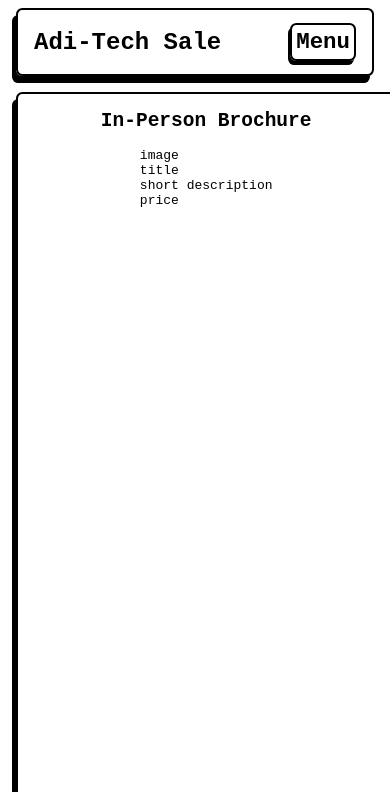
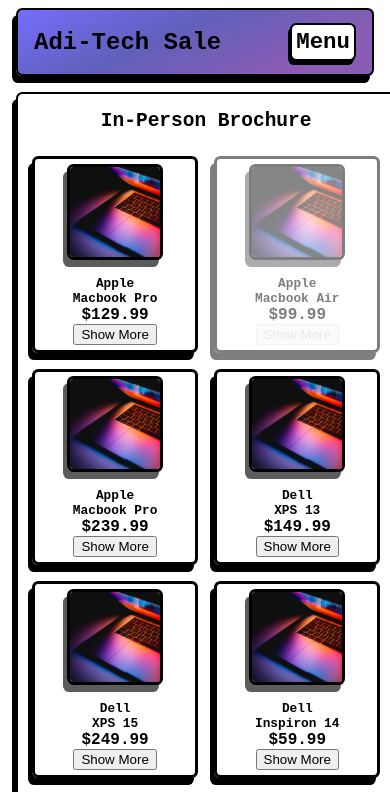
Before and after one commit to Atlessc/web54-tech-sale, a React (Vite) app: page /brochure in a window 390 px wide. Shown: the top 792 px of the page. Built offline with nearby package versions, Linux system fonts and the light colour scheme; the HTML template or start-up script is replaced by a standard one.

Commit message:
almost dont but the mobile view should be ready

```diff
--- /dev/null
+++ b/src/components/ProductList.jsx
@@ -0,0 +1,61 @@
+import React, { useState } from 'react';
+import data from '../data/ProductTest.json';
+import '../styles/ProductList.css'
+
+const ProductList = () => {
+  const [showInfo, setShowInfo] = useState(Array(data.length).fill(false));
+	const [buttonFunc, setButtonFunc] = useState(true);
+
+	const checkAvailability = (quantity) => {
+		if (quantity > 0) {
+			return 'available';
+		} else {
+			return 'unavailable';
+		}
+	};
+
+	const Unavailable = (quantity) =>{
+		if (quantity > 0) {
+			setButtonFunc(true);
+		} else {
+			setButtonFunc(false);
+		}
+	};
+
+
+  const products = data.map((product, index) => {
+    const { id, brand, name, screen, cpu, ram, storage, price, quantity, image } = product;
+    return (
+      <div key={id} className={"product-card "+(checkAvailability(quantity))}>
+        <img src={image} alt={name} />
+        <div className='product-brand'>{brand}</div>
+        <div className='product-name'>{name}</div>
+        <div className='product-price'>${price}</div>
+        {showInfo[index] && (
+          <div className='product-extra-info'>
+            <div className='extra-info-item'><b>CPU:</b> {cpu}</div>
+            <div className='extra-info-item'><b>RAM:</b> {ram}</div>
+            <div className='extra-info-item'><b>Storage:</b> {storage}</div>
+            <div className='extra-info-item'><b>Screen:</b> {screen}"</div>
+            <div className='extra-info-item'><b>Quantity:</b> {quantity}</div>
+          </div>
+        )}
+        <button className={"show-more-button"+(checkAvailability(quantity))} onClick={() => {
+          const newShowInfo = [...showInfo];
+          newShowInfo[index] = !newShowInfo[index];
+          setShowInfo(newShowInfo);
+        }} disabled={quantity<= 0}>
+          {showInfo[index] ? 'Show Less' : 'Show More'}
+        </button>
+      </div>
+    );
+  });
+
+  return (
+    <div className='product-list'>
+      {products}
+    </div>
+  );
+};
+
+export default ProductList;
--- /dev/null
+++ b/src/data/ProductTest.json
@@ -0,0 +1,182 @@
+[
+    {
+        "id": 1,
+        "brand": "Apple",
+        "name": "Macbook Pro",
+        "screen": "13.3",
+        "cpu": "Intel Core i5",
+        "ram": "8GB",
+        "storage": "256GB",
+        "price": 129.99,
+        "quantity": 10,
+        "image": "/online.jpg"
+    },
+    {
+        "id": 2,
+        "brand": "Apple",
+        "name": "Macbook Air",
+        "screen": "13.3",
+        "cpu": "Apple M1",
+        "ram": "8GB",
+        "storage": "512GB",
+        "price": 99.99,
+        "quantity": 0,
+        "image": "/online.jpg"
+    },
+    {
+        "id": 3,
+        "brand": "Apple",
+        "name": "Macbook Pro",
+        "screen": "16",
+        "cpu": "Intel Core i7",
+        "ram": "16GB",
+        "storage": "1TB",
+        "price": 239.99,
+        "quantity": 5,
+        "image": "/online.jpg"
+    },
+    {
+        "id": 4,
+        "brand": "Dell",
+        "name": "XPS 13",
+        "screen": "13.4",
+        "cpu": "Intel Core i7",
+        "ram": "16GB",
+        "storage": "512GB",
+        "price": 149.99,
+        "quantity": 12,
+        "image": "/online.jpg"
+    },
+    {
+        "id": 5,
+        "brand": "Dell",
+        "name": "XPS 15",
+        "screen": "15.6",
+        "cpu": "Intel Core i9",
+        "ram": "32GB",
+        "storage": "1TB",
+        "price": 249.99,
+        "quantity": 8,
+        "image": "/online.jpg"
+    },
+    {
+        "id": 6,
+        "brand": "Dell",
+        "name": "Inspiron 14",
+        "screen": "14",
+        "cpu": "Intel Core i5",
+        "ram": "8GB",
+        "storage": "256GB",
+        "price": 59.99,
+        "quantity": 20,
+        "image":"/online.jpg"
+    },
+    {
+        "id": 7,
+        "brand":"Apple",
+        "name":"iMac",
+        "screen":"27",
+        "cpu":"Intel Core i7",
+        "ram":"16GB",
+        "storage":"512GB",
+        "price": 179.99,
+        "quantity": 10,
+        "image":"/online.jpg"
+    },
+    {
+        "id": 8,
+        "brand":"Apple",
+        "name":"Mac mini",
+        "screen":"None",
+        "cpu":"Apple M1",
+        "ram":"8GB",
+        "storage":"256GB",
+        "price": 69.99,
+        "quantity": 15,
+        "image":"/online.jpg"
+    },
+    {
+        "id": 9,
+        "brand":"Apple",
+        "name":"Mac Pro",
+        "screen":"None",
+        "cpu":"Intel Xeon W",
+        "ram":"32GB",
+        "storage":"256GB",
+        "price": 129.99,
+        "quantity": 2,
+        "image":"/online.jpg"
+    },
+    {
+        "id":10,
+        "brand": "Dell",
+        "name":"OptiPlex 3080",
+        "screen":"None",
+        "cpu":"Intel Core i5",
+        "ram":"8GB",
+        "storage":"256GB",
+        "price": 54.99,
+        "quantity": 25,
+        "image":"/online.jpg"
+    },
+    {
+        "id":11,
+        "brand": "Dell",
+        "name":"Inspiron Desktop",
+        "screen":"None",
+        "cpu":"Intel Core i3",
+        "ram":"4GB",
+        "storage":"1TB",
+        "price":39.99,
+        "quantity":30,
+        "image":"/online.jpg"
+    },
+    {
+        "id": 12,
+        "brand": "Dell",
+        "name":"Alienware Aurora R12",
+        "Screen":"None",
+        "cpu":"Intel Core i7",
+        "ram":"16GB",
+        "storage":"512GB",
+        "price": 149.99,
+        "quantity": 5 ,
+        "image":"/online.jpg"
+    },
+    {
+        "id":13,
+        "brand":"Apple",
+        "name":"iPad Pro",
+        "Screen":"12.9",
+        "cpu":"Apple M1",
+        "ram":"8GB",
+        "storage":"128GB",
+        "price":99.99,
+        "quantity":10,
+        "image":"/online.jpg"
+    },
+    {
+        "id":14,
+        "brand":"Apple",
+        "name":"iPad Air",
+        "Screen":"10.9",
+        "cpu":"Apple A14 Bionic",
+        "ram":"4GB",
+        "storage":"64GB",
+        "price":59.99,
+        "quantity":15,
+        "image":"/online.jpg"
+    },
+    {
+        "id":15,
+        "brand":"Apple",
+        "name":"iPad Mini",
+        "Screen":"7.9",
+        "cpu":"Apple A12 Bionic",
+        "ram":"3GB",
+        "storage":"64GB",
+        "price":39.99,
+        "quantity":20,
+        "image":"/online.jpg"
+    }
+]
--- a/src/pages/In-PersonBrochure.jsx
+++ b/src/pages/In-PersonBrochure.jsx
@@ -1,16 +1,12 @@
 import '../styles/brochure.css';
 import '../styles/styles.css';
+import ProductList from '../components/ProductList';
 
 export default function InPersonBrochure() {
     return (
         <div className="brochure container">
             <h2>In-Person Brochure</h2>
-            <div className="product">
-                <div>image</div>
-                <div>title</div>
-                <div>short description</div>
-                <div>price</div>
-            </div>
+                <ProductList />
         </div>
     );
 }
--- a/src/pages/OnlineSale.jsx
+++ b/src/pages/OnlineSale.jsx
@@ -1,10 +1,14 @@
 import '../styles/online.css';
 import '../styles/styles.css';
+import ProductList from '../components/ProductList';
 
 export default function OnlineSale() {
     return (
         <div className="online container">
             <h2>Online Sale</h2>
+            <>
+                <ProductList />
+            </>
         </div>
     );
 }
--- /dev/null
+++ b/src/styles/ProductList.css
@@ -0,0 +1,65 @@
+.product-list {
+    display: flex;
+    flex-direction: row;
+    flex-wrap: wrap;
+    justify-content: center;
+    align-items: flex-start;
+    height: fit-content;
+}
+
+.product-card {
+    width: 40%;
+    display: flex;
+    flex-direction: column;
+    justify-content: center;
+    align-items: center;
+    margin: 0.5rem;
+    padding: 0.3rem;
+    border-radius: 0.4rem;
+    border: 3px solid #000000;
+    box-shadow: -4px 7px 0 0 #000000;
+    color: #000000;
+}
+
+.product-card.unavailable {
+    opacity: 0.5;
+}
+
+img {
+    width: 90px;
+    border: 3px solid #000000;
+    border-radius: 0.4rem;
+    box-shadow: -4px 7px 0 0 #5c5c5c;
+    margin-bottom: 1rem;
+}
+
+.product-brand {
+    font-size: 0.8rem;
+    font-weight: bolder;
+}
+
+.product-name {
+    font-size: 0.8rem;
+    font-weight: bolder;
+    text-align: center;
+}
+
+.product-price {
+    font-size: 1rem;
+    font-weight: bolder;
+}
+
+.extra-info-item b {
+    font-size: 0.8rem;
+    font-weight: bolder;
+    border-bottom: 1px solid #000000;
+}
+
+.show-more-buttonavailable {
+    opacity: 1;
+}
+
+.show-more-buttonunavailable {
+    opacity: 0.5;
+    cursor: not-allowed;
+}
--- a/src/styles/brochure.css
+++ b/src/styles/brochure.css
@@ -0,0 +1,5 @@
+.brochure {
+    color: black;
+    display: flex;
+    flex-direction: column;
+}
--- a/src/styles/nav.css
+++ b/src/styles/nav.css
@@ -12,6 +12,7 @@
     font-family: monospace;
     font-size: 1.5rem;
     font-weight: bolder;
+    background: linear-gradient(156deg, rgba(59,47,251,0.7) 0%, rgba(29,29,157,0.7) 42%, rgba(89,23,148,0.7) 80%, rgba(89,23,148,0.7) 81%);
 }
 
 .nav-menu-btn {
@@ -26,6 +27,7 @@
     box-shadow: -2px 4px 0 0 #000000;
     font-size: 1.4rem;
     font-weight: bold;
+    background-color: rgb(255, 255, 255);
 }
 
 .nav-list-container {
--- a/src/styles/online.css
+++ b/src/styles/online.css
@@ -0,0 +1,7 @@
+.online h2 {
+    color: #000000;
+    font-size: 2.5em;
+    font-weight: bold;
+    margin-left: 10px;
+    margin-right: 10px;
+}
--- a/src/styles/styles.css
+++ b/src/styles/styles.css
@@ -3,7 +3,8 @@
     flex-direction: column;
     justify-content: flex-start;
     align-items: center;
-    height: 100vh;
+    min-height: 100vh;
+    max-height: fit-content;
     width: 96.5vw;
     max-width: 1280px;
     margin: 0.5rem;
@@ -12,6 +13,7 @@
     font-family: monospace;
     z-index: 1;
     box-shadow: -4px 7px 0 0 #000000;
+    padding-bottom: 0.7rem;
 }
 
 .container h2 {
@@ -207,11 +209,13 @@
 }
 
 .form-container {
+    position: absolute;
+    top: 5rem;
+    left: 2.6rem;
     display: flex;
     flex-direction: column;
     justify-content: center;
     align-items: center;
-    margin: 0.5rem;
     padding: 0.5rem;
     background-color: #ffffff;
     border: 2px solid #000000;
@@ -226,11 +230,13 @@
 }
 
 .close-form {
+    position: absolute;
     display: flex;
     justify-content: center;
     align-items: center;
-    top: 0.3rem;
-    right: 0.3rem;
+    top: 0.7rem;
+    left: 2.6rem;
+    margin-bottom: 1rem;
     padding: 0.2rem;
     color: #000000;
     font-size: 1.2rem;
@@ -239,8 +245,10 @@
     border-radius: 0.4rem;
     width: 2.5rem;
     background-color: rgb(255, 255, 255);
+    box-shadow: -3px 5px 0 0 #000000;
     cursor: pointer;
 }
+
 
 .input-section {
     margin: 0.2rem;
@@ -266,7 +274,7 @@
     justify-content: space-between;
     align-items: center;
     font-weight: bolder;
-    font-size: 1rem;
+    font-size: 1.1rem;
 }
 
 .input-section input {
@@ -281,3 +289,21 @@
     -ms-border-radius: 0.4rem;
     -o-border-radius: 0.4rem;
 }
+
+.button-cont {
+    width: 100%;
+    display: flex;
+    flex-direction: row;
+    justify-content: center;
+    align-items: center;
+}
+
+.submit-button {
+    width: 7rem;
+    padding: 0.8rem;
+    align-self: center;
+    font-size: 1.1rem;
+    font-family: monospace;
+    font-weight: bolder;
+    cursor: pointer;
+}
```
Also changed, not shown: src/components/addProductForm.jsx (+30 -22 lines).
